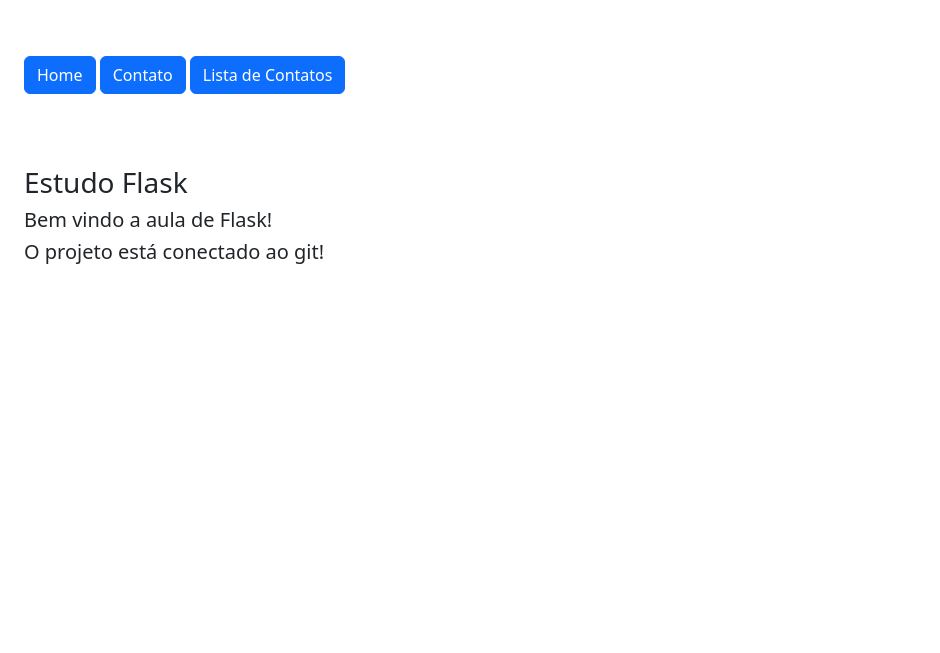
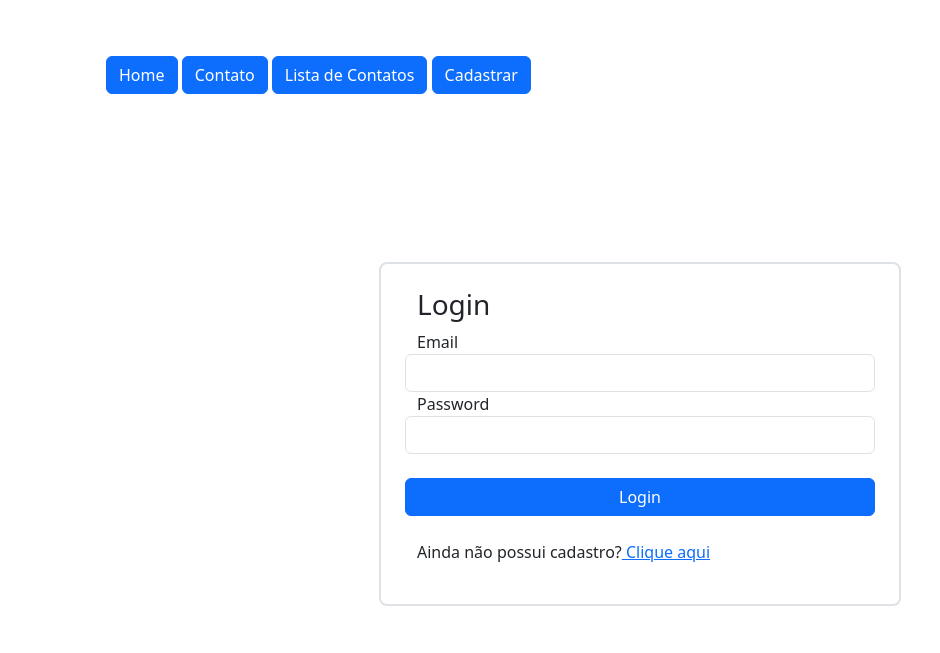
Before and after one commit to Diogo-creator/flask, a Flask app: page / in a window 1280 px wide. Shown: the top 653 px of the page, without its empty margins (0-940 px from the left). Run offline with Flask 3, Linux system fonts and the light colour scheme.

Commit message:
Controle de Cadastro e Login

```diff
--- a/app/forms.py
+++ b/app/forms.py
@@ -1,4 +1,6 @@
+from flask import flash
 from flask_wtf import FlaskForm
+from sqlalchemy.exc import IntegrityError
 from wtforms import StringField, SubmitField, PasswordField
 from wtforms.validators import DataRequired, Email, EqualTo, ValidationError
 from app.models import Contato, User
@@ -10,7 +12,7 @@ class UserForm(FlaskForm):
     lastname = StringField('Last Name', validators=[DataRequired()])
     email = StringField('Email', validators=[DataRequired(), Email()])
     password = PasswordField('Password', validators=[DataRequired()])
-    confirmation_password = StringField('Password', validators=[DataRequired(), EqualTo('password', message='Passwords must match')])
+    confirmation_password = StringField('Confirmation Password', validators=[DataRequired(), EqualTo('password', message='Passwords must match')])
     btnSubmit = SubmitField('Register')
 
     # Validação personalizada para garantir que o email não esteja duplicado
@@ -21,17 +23,39 @@ class UserForm(FlaskForm):
 
         # Método para salvar o usuário no banco de dados
     def save(self):
-        password = bcrypt.generate_password_hash(self.password.data.decode('utf-8'))
+        password = bcrypt.generate_password_hash(self.password.data.encode('utf-8'))
         user = User(
             username=self.username.data,
             lastname=self.lastname.data,
             email=self.email.data,
             password=password
         )
+        try:
+            db.session.add(user)
+            db.session.commit()
+            return user
+        except IntegrityError:
+            db.session.rollback()
+            flash("Erro: nome de usuário ou e-mail já cadastrado.")
+            return None
 
-        db.session.add(user)
-        db.session.commit()
-        return user
+class LoginForm(FlaskForm):
+    email = StringField('Email', validators=[DataRequired(), Email()])
+    password = PasswordField('Password', validators=[DataRequired()])
+    btnSubmit = SubmitField('Login')
+
+    def login(self):
+        #recuperar o usuário do banco de dados
+        user = User.query.filter_by(email=self.email.data).first()
+        #verificar se usuário existe e senha está correta
+        if user:
+            if bcrypt.check_password_hash(user.password, self.password.data.encode('utf-8')):
+                return user
+            else:
+                raise Exception("Senha incorreta")
+        else:
+            raise Exception("Usuário não encontrado")
+
 
 class ContatoForm(FlaskForm):
     nome = StringField('Nome', validators=[DataRequired()])
--- a/app/models.py
+++ b/app/models.py
@@ -13,8 +13,8 @@ class Contato(db.Model):
 
 class User(db.Model, UserMixin):
     id = db.Column(db.Integer, primary_key=True)
-    username = db.Column(db.String(150), nullable=False, unique=True)
-    last_name = db.Column(db.String(150), nullable=False)
+    username = db.Column(db.String(150), nullable=False)
+    lastname = db.Column(db.String(150), nullable=False)
     email = db.Column(db.String(150), nullable=False, unique=True)
     password = db.Column(db.String(150), nullable=False)
 
--- a/app/templates/index.html
+++ b/app/templates/index.html
@@ -1,13 +1,51 @@
 {% extends 'base.html' %}
 
 {% block content %}
+<div class="container">
 {% include 'nav.html' %}
+
     <div class="row mt-4 p-4">
-        <h3>Estudo Flask</h3>
-        <h5>Bem vindo a aula de Flask!</h5>
-        <h5>O projeto está conectado ao git!</h5>
+        <div class="mt-4">
+            {% if current_user.is_authenticated %}
+                <h1>Bem-vindo, {{ current_user.username }}!</h1>
+                <hr>
+                <span class="class btn btn-primary">
 
+                        Usuário:
+                        {{current_user.username}}  {{current_user.lastname}}
+
+                </span>
+
+                <a href="{{url_for('logout')}}" class="btn btn-danger">Sair</a>
+                </hr>
+            {% else %}
+
+                <div class="row mt-4 p-4 justify-content-center">
+
+                    <form method="post" class="row mt-4 p-4 border border-2 rounded-3 col-6">
+
+                        <h3>Login</h3>
+
+                        {{form.csrf_token}}
+
+                        {{form.email.label() }}
+                        {{form.email(class_="form-control")}}
+
+                        {{form.password.label() }}
+                        {{form.password(class_="form-control")}}
+
+                        {{form.btnSubmit(class_="btn btn-primary mt-4 col-12")}}
+
+                        <div class="mt-4 col-12">
+                            <p>Ainda não possui cadastro?<a href="{{url_for('cadastro')}}"> Clique aqui</a>
+                            </p>
+                        </div>
+                    </form>
+                </div>
+            {% endif %}
+        </div>
 
 
     </div>
+</div>
 {% endblock %}
--- a/app/templates/nav.html
+++ b/app/templates/nav.html
@@ -7,5 +7,7 @@
 
                 <a href="{{ url_for('lista_contatos') }}" class="btn btn-primary mt-2">Lista de Contatos</a>
 
-
+                {% if not current_user.is_authenticated %}
+                        <a href="{{ url_for('cadastro') }}" class="btn btn-primary mt-2">Cadastrar</a>
+                {% endif %}
         </div>
--- a/app/views.py
+++ b/app/views.py
@@ -1,11 +1,47 @@
+from app import app, db
 from flask import render_template, request, redirect, url_for
-from app import app, db
+from flask_login import login_user, logout_user, current_user
+
 from app.models import Contato
-from app.forms import ContatoForm
+from app.forms import ContatoForm, UserForm, LoginForm
 
-@app.route('/')
+@app.route('/', methods=['GET', 'POST'])
 def homepage():
-    return render_template('index.html')
+
+    form = LoginForm()
+
+    if form.validate_on_submit():
+        user = form.login()
+        login_user(user, remember=True)
+        return redirect(url_for('homepage'))
+
+    context = {'form': form}
+
+    return render_template('index.html', context=context, form=form)
+
+
+@app.route('/cadastro/', methods = ['GET', 'POST'])
+def cadastro():
+    form = UserForm()
+    if form.validate_on_submit():
+        user = form.save()
+        user = form.save()
+        if user:
+            login_user(user, remember=True)
+            return redirect(url_for('homepage'))
+        else:
+            return render_template('cadastro.html', form=form)
+
+        login_user(user, remember=True)
+        return redirect(url_for('homepage'))
+    return render_template('cadastro.html', form=form)
+
+
+@app.route('/logout/')
+def logout():
+    logout_user()
+    return redirect(url_for('homepage'))
+
 
 @app.route('/contato/lista/')
 def lista_contatos():
```
Also changed, not shown: app/__init__.py (+4 -9 lines), app/extensions.py (added, +10 -0 lines), app/templates/cadastro.html (added, +43 -0 lines), migrations/versions/10e8d894318a_adiciona_coluna_lastname_ao_modelo_user.py (added, +34 -0 lines).
